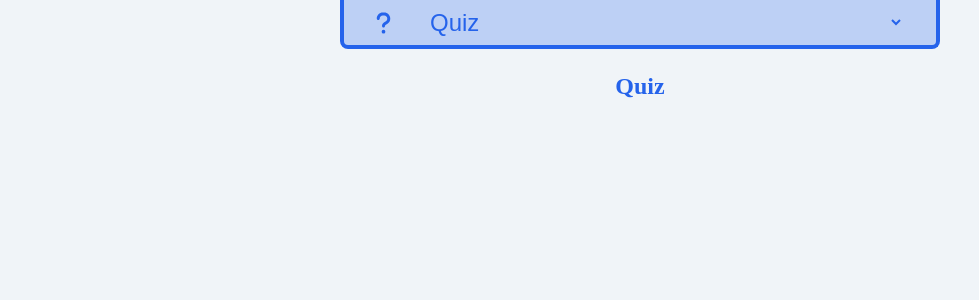
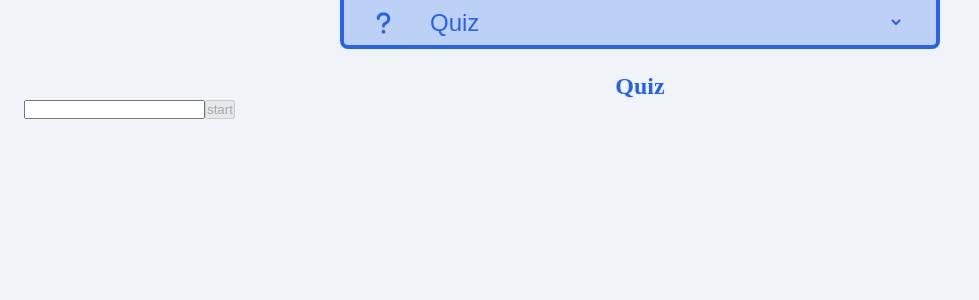
Before and after one commit to DigitaleWeltLibrary/the-nato-speller, a React (Vite) app: page /quiz in a window 1280 px wide. Shown: the top 300 px of the page, without its empty margins (0-979 px from the left). Built offline with nearby package versions, Linux system fonts and the light colour scheme.

Commit message:
component to get the text for the quiz

```diff
--- /dev/null
+++ b/src/components/TextForQuiz.jsx
@@ -0,0 +1,14 @@
+export default function TextForQuiz({ setquiztext, setstart, getquiztext }) {
+    return (
+        <section>
+            <input
+                onChange={(e) => setquiztext(e.target.value.trim())}
+                type="text"
+            />
+            <button
+                onClick={() => setstart(false)}
+                disabled={getquiztext.length == 0}
+            >start</button>
+        </section>
+    )
+}
--- a/src/pages/Quiz.jsx
+++ b/src/pages/Quiz.jsx
@@ -1,7 +1,32 @@
+import { useState } from "react"
+import TextForQuiz from "../components/TextForQuiz"
+
 export default function Quiz() {
+
+    const [getquiztext, setquiztext] = useState("")
+    const [getstart, setstart] = useState(true)
+
+
     return (
-        <h1>
-            Quiz
-        </h1>
+        <>
+            <h1>
+                Quiz
+            </h1>
+
+            <article>
+
+                {
+                    getstart ?
+                        <TextForQuiz
+                            setquiztext={setquiztext}
+                            setstart={setstart}
+                            getquiztext={getquiztext}
+                        />
+                        :
+                        <p>{getquiztext}</p>
+                }
+
+            </article>
+        </>
     )
 }
```
